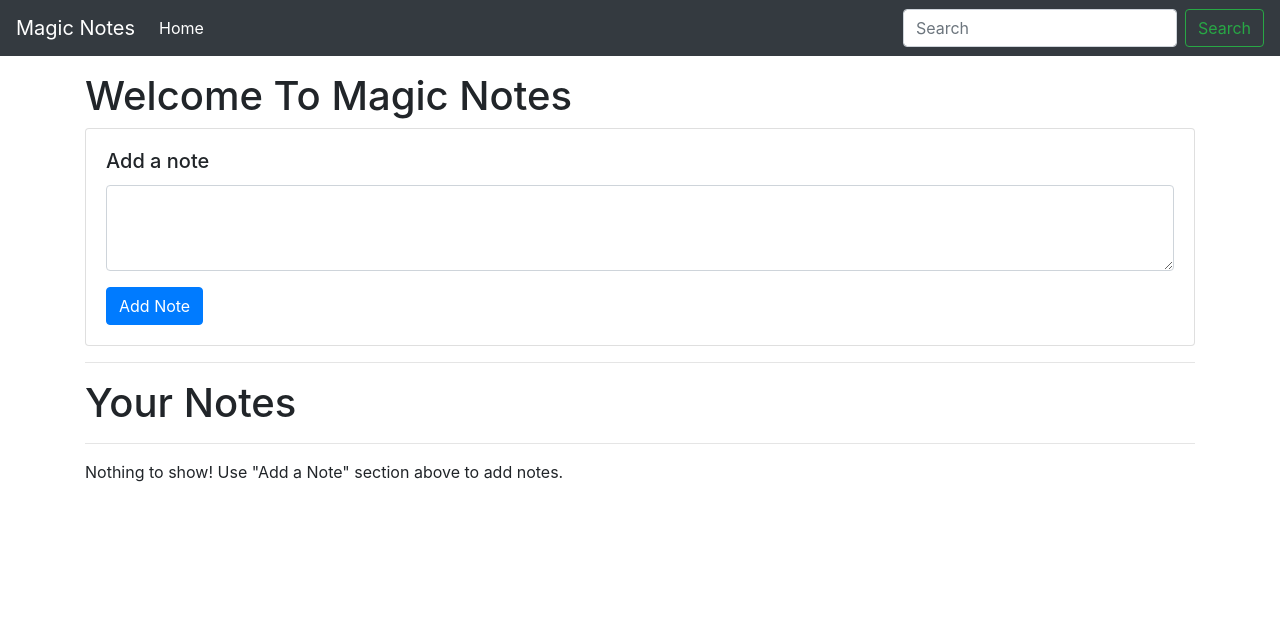
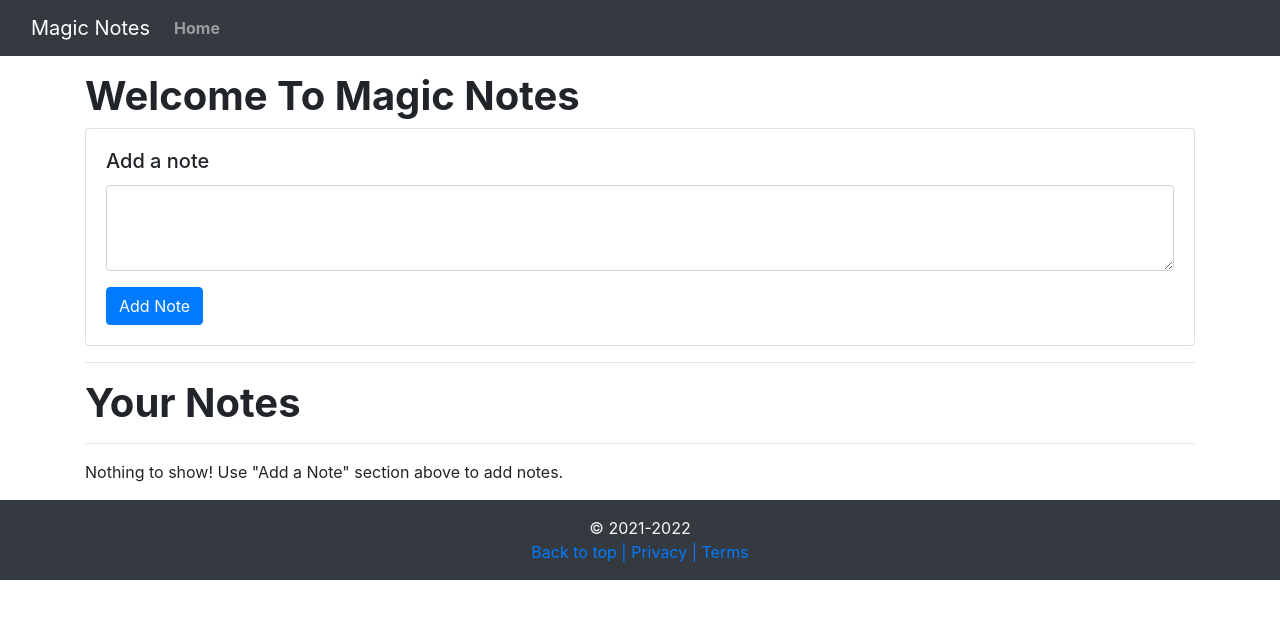
Before and after one commit to Ritwik880/Notes-Maker, a plain HTML site: page index.html in a window 1280 px wide. Drawn offline with nearby package versions, Linux system fonts and the light colour scheme.

Commit message:
Update index.html

```diff
--- a/index.html
+++ b/index.html
@@ -8,36 +8,36 @@
     <title>Notes App</title>
     <link rel="stylesheet" href="https://stackpath.bootstrapcdn.com/bootstrap/4.3.1/css/bootstrap.min.css"
         integrity="sha384-ggOyR0iXCbMQv3Xipma34MD+dH/1fQ784/j6cY/iJTQUOhcWr7x9JvoRxT2MZw1T" crossorigin="anonymous">
+    <link rel="preconnect" href="https://fonts.googleapis.com">
+    <link rel="preconnect" href="https://fonts.gstatic.com" crossorigin>
+    <link href="https://fonts.googleapis.com/css2?family=Comic+Neue:wght@400;700&display=swap" rel="stylesheet">
+    <link rel="stylesheet" href="style.css">
 </head>
 
 <body>
 
     <nav class="navbar navbar-expand-lg navbar-dark bg-dark">
+        <div class="container-fluid">
             <a class="navbar-brand" href="#">Magic Notes</a>
-        <button class="navbar-toggler" type="button" data-toggle="collapse" data-target="#navbarSupportedContent"
-            aria-controls="navbarSupportedContent" aria-expanded="false" aria-label="Toggle navigation">
+            <button class="navbar-toggler" type="button" data-bs-toggle="collapse"
+                data-bs-target="#navbarSupportedContent" aria-controls="navbarSupportedContent" aria-expanded="false"
+                aria-label="Toggle navigation">
                 <span class="navbar-toggler-icon"></span>
             </button>
+            <div class="collapse navbar-collapse" id="navbarSupportedContent">
+                <ul class="navbar-nav me-auto mb-2 mb-lg-0">
+                    <li class="nav-item">
+                        <a class="nav-link" style="font-weight: bold;" href="#">Home</a>
+                    </li>
+                </ul>
 
-        <div class="collapse navbar-collapse" id="navbarSupportedContent">
-            <ul class="navbar-nav mr-auto">
-                <li class="nav-item active">
-                    <a class="nav-link" href="#">Home <span class="sr-only">(current)</span></a>
-                </li>
-
-            </ul>
-            <form class="form-inline my-2 my-lg-0">
-                <input class="form-control mr-sm-2" id="searchTxt" type="search" placeholder="Search"
-                    aria-label="Search">
-                <button class="btn btn-outline-success my-2 my-sm-0" type="submit">Search</button>
-            </form>
             </div>
     </nav>
 
 
-
+    <main>
         <div class="container my-3">
-        <h1>Welcome To Magic Notes</h1>
+            <h1 style="font-weight: bold;">Welcome To Magic Notes</h1>
             <div class="card">
                 <div class="card-body">
                     <h5 class="card-title">Add a note</h5>
@@ -48,20 +48,22 @@
                 </div>
             </div>
             <hr>
-        <h1>Your Notes</h1>
+            <h1 style="font-weight: bold;">Your Notes</h1>
             <hr>
             <div id="notes" class="row container-fluid"> </div>
         </div>
-<!--
-    <script src="https://code.jquery.com/jquery-3.3.1.slim.min.js"
-        integrity="sha384-q8i/X+965DzO0rT7abK41JStQIAqVgRVzpbzo5smXKp4YfRvH+8abtTE1Pi6jizo"
-        crossorigin="anonymous"></script>
-    <script src="https://cdnjs.cloudflare.com/ajax/libs/popper.js/1.14.7/umd/popper.min.js"
-        integrity="sha384-UO2eT0CpHqdSJQ6hJty5KVphtPhzWj9WO1clHTMGa3JDZwrnQq4sF86dIHNDz0W1"
-        crossorigin="anonymous"></script>
-    <script src="https://stackpath.bootstrapcdn.com/bootstrap/4.3.1/js/bootstrap.min.js"
-        integrity="sha384-JjSmVgyd0p3pXB1rRibZUAYoIIy6OrQ6VrjIEaFf/nJGzIxFDsf4x0xIM+B07jRM"
-        crossorigin="anonymous"></script> -->
+    </main>
+
+
+    <footer class="container-fluid bg-dark my-0 py-3 text-light">
+        <p class="mb-0 text-center">&copy; 2021-2022</p>
+        <p class="mb-0 text-center">
+            <a href="#">Back to top |</a>
+            <a href="#">Privacy |</a>
+            <a href="#">Terms</a>
+        </p>
+
+    </footer>
     <script src="/app.js"></script>
 </body>
 
```
Lines whose indentation alone changed are shown as unchanged.
